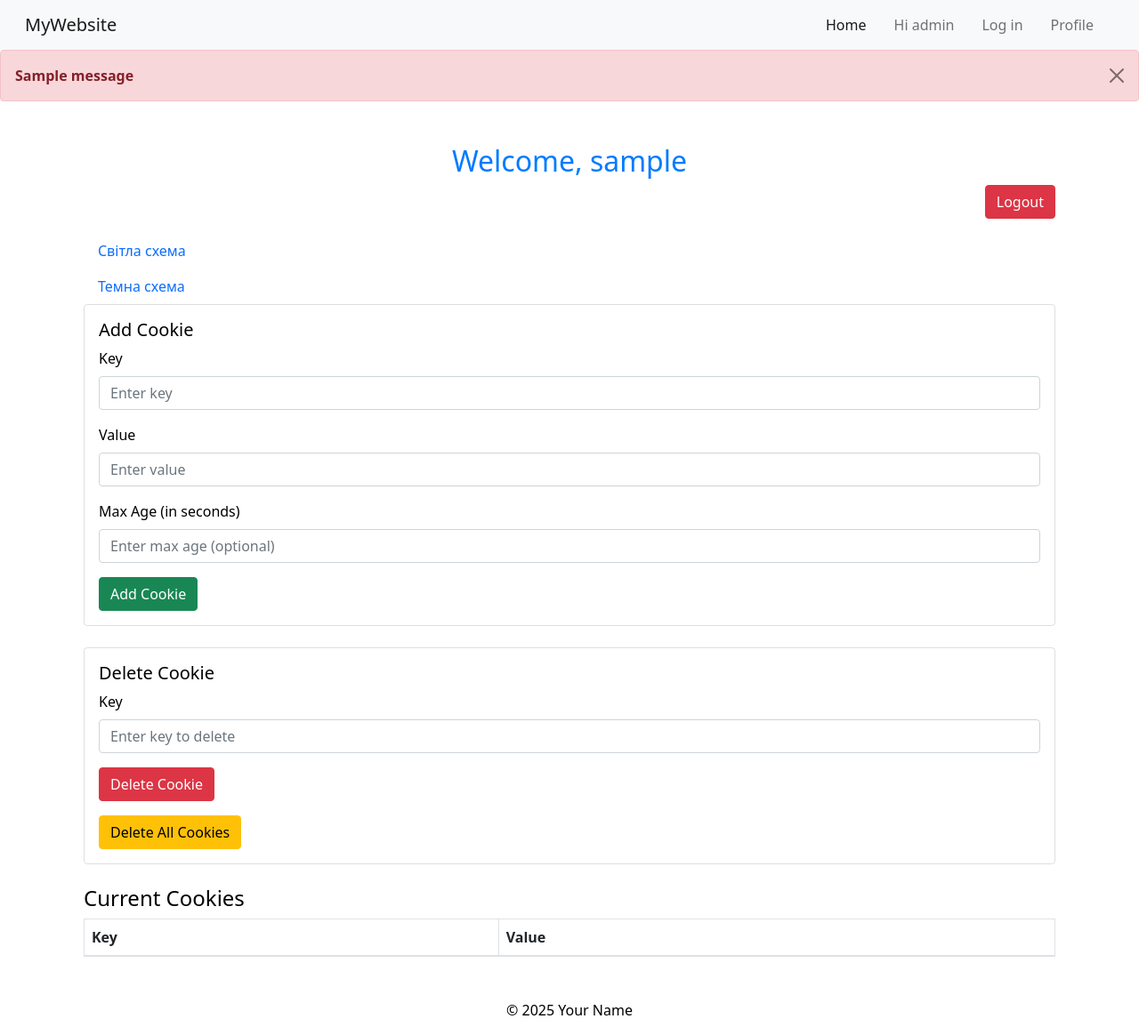
After one commit to YaroslavPogonchuk/flask_app_Pogonchuk, a Flask app: template app/users/templates/users/profile.html in a window 1280 px wide. The commit adds this page. Shown: the whole page at 89% size. Run offline with Flask 3, Linux system fonts and the light colour scheme; the template is opened without the code that fills it: most values are stand-ins (such as "Sample title", 1, 10 or a date in 2020); one stand-in notice (Sample message) is shown; lists and menus that the app fills with data are empty; some libraries are stand-ins or nearby versions.

Commit message:
done lab5

```diff
--- a/app/templates/base.html
+++ b/app/templates/base.html
@@ -3,15 +3,37 @@
 <head>
     <meta charset="UTF-8">
     <meta name="viewport" content="width=device-width, initial-scale=1.0">
-    <title>{% block title %}{% endblock %}</title>
+    <title>{% block title%}{% endblock %}</title>
+    <link rel="stylesheet" href="https://stackpath.bootstrapcdn.com/bootstrap/4.5.2/css/bootstrap.min.css">
     <link rel="stylesheet" href="{{ url_for('static', filename='css/styles.css') }}">
-    <link href="https://cdn.jsdelivr.net/npm/bootstrap@5.3.0-alpha3/dist/css/bootstrap.min.css" rel="stylesheet">
+    <link crossorigin="anonymous" href="https://cdn.jsdelivr.net/npm/bootstrap@5.1.3/dist/css/bootstrap.min.css" integrity="sha384-1BmE4kWBq78iYhFldvKuhfTAU6auU8tT94WrHftjDbrCEXSU1oBoqyl2QvZ6jIW3" rel="stylesheet">
+
+    <script src="https://cdn.jsdelivr.net/npm/bootstrap@5.3.3/dist/js/bootstrap.bundle.min.js" integrity="sha384-YvpcrYf0tY3lHB60NNkmXc5s9fDVZLESaAA55NDzOxhy9GkcIdslK1eN7N6jIeHz" crossorigin="anonymous"></script>
+          {% block css %} {%endblock%}
 </head>
-<body>
+<body class="{{ color_scheme }}-scheme">
     {% include "navigation.html" %}
+    {% with msg = get_flashed_messages() %}
+        {% if msg %}
+            {% for message in msg %}
+            <div class="alert alert-danger alert-dismissible fade show" role="alert">
+            <strong>{{ message }}</strong>
+            <button type="button" class="btn-close" data-bs-dismiss="alert" aria-label="Close"></button>
+            </div>
+            {% endfor %}
+        {% endif %}
+    {% endwith %}
+
     <div class="container">
         {% block content %}{% endblock %}
     </div>
     {% include "footer.html" %}
+    <script src="https://code.jquery.com/jquery-3.5.1.slim.min.js"></script>
+    <script src="https://cdn.jsdelivr.net/npm/@popperjs/core@2.0.7/dist/umd/popper.min.js"></script>
+    <script src="https://stackpath.bootstrapcdn.com/bootstrap/4.5.2/js/bootstrap.min.js"></script>
+    <script crossorigin="anonymous"
+    integrity="sha384-ka7Sk0Gln4gmtz2MlQnikT1wXgYsOg+OMhuP+IlRH9sENBO0LRn5q+8nbTov4+1p"
+    src="https://cdn.jsdelivr.net/npm/bootstrap@5.1.3/dist/js/bootstrap.bundle.min.js"></script>
+
 </body>
 </html>
--- a/app/templates/navigation.html
+++ b/app/templates/navigation.html
@@ -17,10 +17,10 @@
                         <a class="nav-link" href="{{url_for('users.admin')}}">Hi admin</a>
                     </li>
                     <li class="nav-item">
-                        <a class="nav-link" href="#">Home</a>
+                        <a class="nav-link" href="{{url_for('users.login')}}">Log in</a>
                     </li>
                     <li class="nav-item">
-                        <a class="nav-link" href="#">Contact</a>
+                        <a class="nav-link" href="{{url_for('users.profile')}}">Profile</a>
                     </li>
                 </ul>
             </div>
--- a/app/users/__init__.py
+++ b/app/users/__init__.py
@@ -3,7 +3,8 @@ from flask import Blueprint
 user_bp = Blueprint("users",
                     __name__,
                     url_prefix="/users",
-                    template_folder="templates/users"
+                    template_folder="templates/users",
+                    static_folder="static"
                     )
 
 from . import views
--- /dev/null
+++ b/app/users/static/css/style.css
@@ -0,0 +1,18 @@
+body.light-scheme {
+    --bg-color: #ffffff;
+    --text-color: #000000;
+}
+body.dark-scheme {
+    --bg-color: #2c2c2c;
+    --text-color: #ffffff;
+}
+body {
+    background-color: var(--bg-color);
+    color: var(--text-color);
+}
+.card {
+    background-color: var(--bg-color);
+    color: var(--text-color);
+}
+.light-button { background-color: #4CAF50; }
+.dark-button { background-color: #555; }
--- /dev/null
+++ b/app/users/templates/users/profile.html
@@ -0,0 +1,73 @@
+{%extends 'base.html'%}
+
+{% block title%}Profile{% endblock %}
+{% block css %}
+<link rel="stylesheet" href="{{ url_for('static', filename='css/style.css') }}">
+{%endblock%}
+{% block content%}
+<div class="container mt-5">
+    <h2 class="text-center">Welcome, {{ user_name }}</h2>
+    <div class="text-end mb-3">
+        <a href="{{url_for('.logout')}}" class="btn btn-danger">Logout</a>
+    </div>
+
+    <a class="nav-link" href="{{ url_for('.set_color_scheme', scheme='light') }}" class="light-button">Світла схема</a>
+    <a class="nav-link" href="{{ url_for('.set_color_scheme', scheme='dark') }}" class="dark-button">Темна схема</a>
+
+    <div class="card mb-4">
+        <div class="card-body">
+            <h5 class="card-title">Add Cookie</h5>
+            <form method="POST">
+                <div class="mb-3">
+                    <label for="key" class="form-label">Key</label>
+                    <input type="text" class="form-control" id="key" name="key" placeholder="Enter key" required>
+                </div>
+                <div class="mb-3">
+                    <label for="value" class="form-label">Value</label>
+                    <input type="text" class="form-control" id="value" name="value" placeholder="Enter value" required>
+                </div>
+                <div class="mb-3">
+                    <label for="max_age" class="form-label">Max Age (in seconds)</label>
+                    <input type="number" class="form-control" id="max_age" name="max_age" placeholder="Enter max age (optional)">
+                </div>
+                <button type="submit" name="add_cookie" class="btn btn-success">Add Cookie</button>
+            </form>
+        </div>
+    </div>
+
+    <div class="card mb-4">
+        <div class="card-body">
+            <h5 class="card-title">Delete Cookie</h5>
+            <form method="POST">
+                <div class="mb-3">
+                    <label for="cookie_key" class="form-label">Key</label>
+                    <input type="text" class="form-control" id="cookie_key" name="cookie_key" placeholder="Enter key to delete" required>
+                </div>
+                <button type="submit" name="delete_cookie" class="btn btn-danger">Delete Cookie</button>
+            </form>
+            <form method="POST" class="mt-3">
+                <button type="submit" name="delete_all_cookies" class="btn btn-warning">Delete All Cookies</button>
+            </form>
+        </div>
+    </div>
+
+    <h4>Current Cookies</h4>
+    <table class="table table-bordered">
+        <thead>
+            <tr>
+                <th>Key</th>
+                <th>Value</th>
+            </tr>
+        </thead>
+        <tbody>
+            {% for key, value in request.cookies.items() %}
+            <tr>
+                <td>{{ key }}</td>
+                <td>{{ value }}</td>
+            </tr>
+            {% endfor %}
+        </tbody>
+    </table>
+    </table>
+</div>
+{% endblock %}
```
Also changed, not shown: app/users/templates/users/login.html (added, +24 -0 lines), app/users/views.py (+78 -1 lines).
